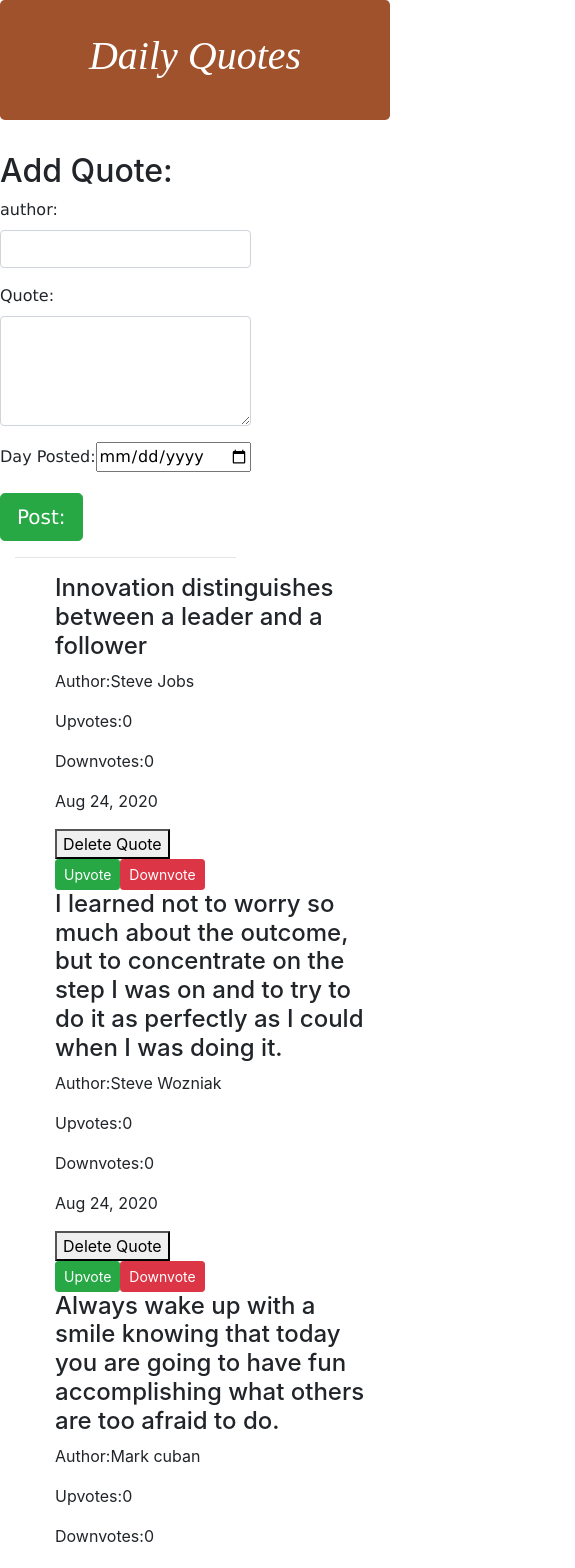
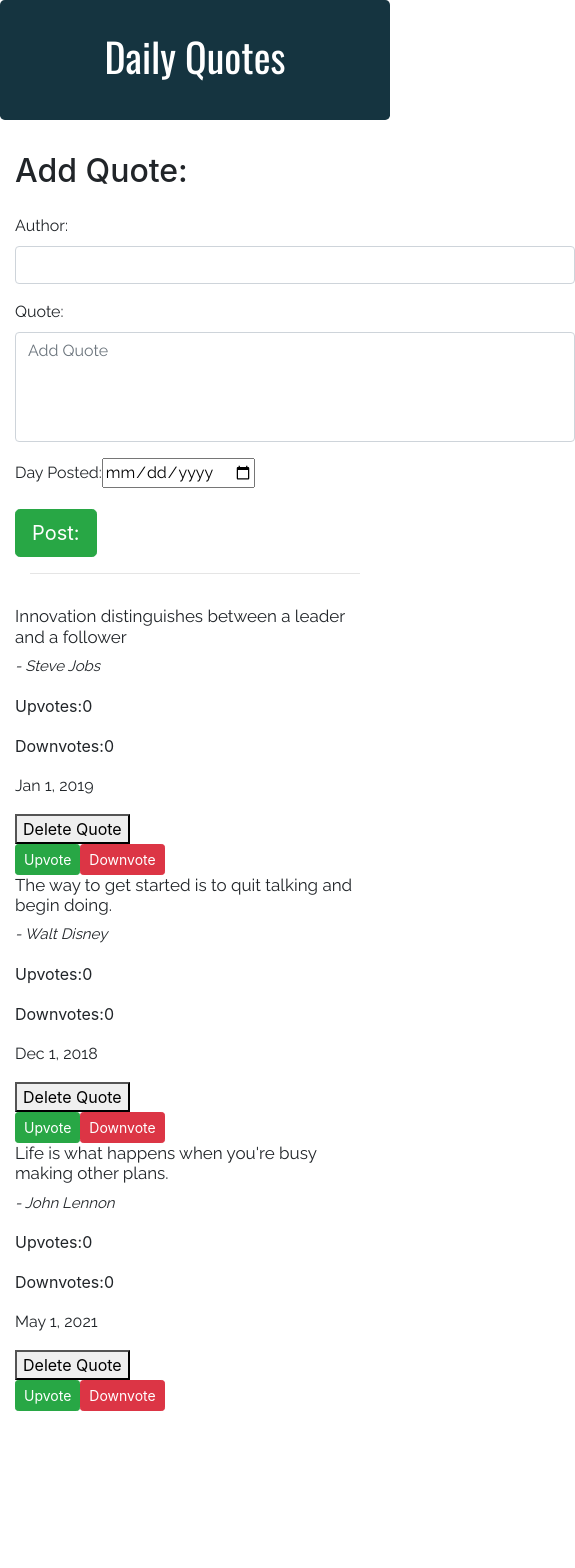
Before and after one commit to casio-ka/DailyQuotes, an Angular app: page / in a window 390 px wide. Shown: the top 1568 px of the page, 575 px wide, since content can reach past the window. After the commit the page ends 1411 px from the top, so only its background shows below. Built offline with nearby package versions, Linux system fonts and the light colour scheme.

Commit message:
finished debugging

```diff
--- a/src/app/app.component.css
+++ b/src/app/app.component.css
@@ -1,12 +1,37 @@
+/*Google fonts*/@import url('https://fonts.googleapis.com/css?family=Raleway');
+/*Google fonts*/@import url('https://fonts.googleapis.com/css?family=Barlow');
+/*Google fonts*/@import url('https://fonts.googleapis.com/css?family=Oswald');
+
+
+form{ max-width: 30em;
+    margin: 4em auto;
+    position: relative;
+    background: #f4f4f4; padding:
+    2em 3em;
+
+}
+
 header {
     text-align: center;
 }
 .jumbotron {
     color: white;
-    font-family: "Times New Roman", Times, serif;
-    font-style: italic;
-    font-weight: 900;
-    background-color: sienna;
-
+    font-family:Oswald;
+    text-align: center;
+    font-size: 50px;
+    background-color: #153440;
 
 }
+.author {
+    font-family: Raleway;
+    font-style: italic;
+}
+
+@media (max-width: 740px) {
+    .full-height,
+    .full-height body,
+    .full-height header,
+    .full-height header .view {
+      height: 1040px;
+    }
+  }
--- a/src/app/fill-form/fill-form.component.css
+++ b/src/app/fill-form/fill-form.component.css
@@ -0,0 +1,24 @@
+/*Google fonts*/@import url('https://fonts.googleapis.com/css?family=Raleway');
+/*Google fonts*/@import url('https://fonts.googleapis.com/css?family=Barlow');
+/*Google fonts*/@import url('https://fonts.googleapis.com/css?family=Oswald');
+
+
+form{
+    max-width: 25em;
+    margin: 1em auto;
+}
+.author {
+    font-family:Raleway ;
+    font-style: italic;
+    font-size: 15px;
+}
+.upvote {
+    font-family: Raleway;
+}
+
+.downvote {
+    font-family: Raleway;
+}
+.date {
+    font-family: Raleway;
+}
--- a/src/app/fill-form/fill-form.component.html
+++ b/src/app/fill-form/fill-form.component.html
@@ -1,16 +1,16 @@
 <div>
 
-	<p>
-		Author:{{quote.author}}
+	<p class="author">
+	    - {{quote.author}}
 	</p>
-    <p>
+    <p class="upvotes">
       Upvotes:{{quote.upvotes}}
     </p>
-    <p>
+    <p class="downvotes">
       Downvotes:{{quote.downvotes}}
     </p>
 
-	<p>{{quote.completeDate|date}}</p>
+	<p class="date">{{quote.completeDate|date}}</p>
 
 <button (click) = 'quoteDelete(true)'>Delete Quote</button>
 
--- a/src/app/fill-form/fill-form.component.ts
+++ b/src/app/fill-form/fill-form.component.ts
@@ -9,8 +9,6 @@ import { Quote } from '../quote';
 export class FillFormComponent implements OnInit {
   @Input() quote:Quote
 
-  upvotes=0;
-  downvotes=0;
 
   @Output() isComplete = new EventEmitter<boolean>();
   quoteDelete(complete:boolean){
--- a/src/app/form/form.component.css
+++ b/src/app/form/form.component.css
@@ -1,3 +1,29 @@
-.container-fluid {
-    font-family: 'Lucida Sans', 'Lucida Sans Regular', 'Lucida Grande', 'Lucida Sans Unicode', Geneva, Verdana, sans-serif;
+
+textarea {
+    resize: none;
+    font-family: "Raleway";
+    min-width: 35em;
+    overflow: visible;
+    background-blend-mode: color-burn;
 }
+.form-group {
+    background: #fff;
+    padding: 0;
+    margin: 1em auto;
+    font-family: "Raleway";
+
+}
+
+.h2 {
+    font-family: Raleway;
+    color: #397373;
+}
+
+@media (max-width: 740px) {
+    .full-height,
+    .full-height body,
+    .full-height header,
+    .full-height header .view {
+      height: 1040px;
+    }
+  }
--- a/src/app/form/form.component.html
+++ b/src/app/form/form.component.html
@@ -1,22 +1,23 @@
 <h2>Add Quote:</h2>
+
 <div class="container-fluid">
     <div class="row">
       <form (ngSubmit)='submitQuote()' #Form='ngForm'>
 
           <!-- Author Input -->
           <div class="form-group">
-            <label for="author">author:</label>
+            <label for="author">Author:</label>
             <input type="text" required class="form-control" id="author" [(ngModel)]="newQuote.author" name="author" #name="ngModel" required>
              </div>
 
              <!-- Quote Body Input -->
           <div class="form-group">
             <label for="quote">Quote:</label>
-             <textarea class="form-control" id="description" rows="4" [(ngModel)]="newQuote.quote" name="quote" #description="ngModel" required></textarea>
+             <textarea class="form-control" id="description" rows="4" placeholder="Add Quote" [(ngModel)]="newQuote.quote" name="quote" #description="ngModel" required></textarea>
             </div>
 
             <!-- Date Input -->
-            <div class="form-group">
+            <div class="form-group forme">
                 <label for="complete">Day Posted:</label>
                 <input type='date' id="complete" [(ngModel)]="newQuote.completeDate" name="completeDate" #completeDate="ngModel" required>
               </div>
--- a/src/app/highlight.directive.ts
+++ b/src/app/highlight.directive.ts
@@ -7,7 +7,7 @@ export class HighlightDirective {
 
   constructor(private eleRef: ElementRef) {
 
-    eleRef.nativeElement.style.background = '#176273';
+    eleRef.nativeElement.style.background = '#D98A29';
    }
 
 }
--- a/src/app/quote.ts
+++ b/src/app/quote.ts
@@ -10,7 +10,6 @@ export class Quote {
       this.id = id;
       this.author = author;
       this.quote = quote;
-      this.completeDate = new Date;
 
     }
 }
--- a/src/app/quote/quote.component.css
+++ b/src/app/quote/quote.component.css
@@ -1,13 +1,12 @@
+/*Google fonts*/@import url('https://fonts.googleapis.com/css?family=Raleway');
+/*Google fonts*/@import url('https://fonts.googleapis.com/css?family=Barlow');
 
-header {
-    text-align: center;
+.start {
+    background: url("https://mir-s3-cdn-cf.behance.net/project_modules/2800_opt_1/aef12e98222807.5ed76ca3ccfa6.jpg")no-repeat center center;
+    background-size: cover;
+  }
+
+.h4 {
+    font-family: Raleway;
+    font-size: 17px;
 }
-.jumbotron {
-    color: white;
-    font-family: "Times New Roman", Times, serif;
-    font-style: italic;
-    font-weight: 900;
-    background-color: sienna;
-
-
-}
--- a/src/app/quote/quote.component.html
+++ b/src/app/quote/quote.component.html
@@ -1,17 +1,13 @@
 <div class="container">
   <div class="row">
+    <div class="col-md-6 form-group">
       <app-form (addQuote)="addNewQuote($event)"></app-form>
     </div>
-</div>
-
-<div class="container">
-  <ul>
+    <div class="col-md-6">
       <div class="QuoteList" *ngFor="let quote of quotes; let i = index">
-      <div class="tabs">
-        <div class="row">
-          <div class="col-md-12">
         <p
-              class="h4 h4-responsive" appHighlight
+          class="h4 h4-responsive"
+          appHighlight
           *ngIf="highestUpvote() === quote.upvotes && quote.upvotes > 0"
         >
           {{ quote.quote }}
@@ -27,15 +23,15 @@
           [quote]="quote"
           (isComplete)="deleteQuote($event, i)"
         ></app-fill-form>
-            <button class="link-black btn btn-sm btn-success" (click)="upvote(i)"><i class="fa fa-thumbs-o-up margin-r-5"></i>
+        <button class="link-black btn btn-sm btn-success" (click)="upvote(i)">
+          <i class="fa fa-thumbs-o-up margin-r-5"></i>
           Upvote
         </button>
-            <button class="link-black btn btn-danger btn-sm" (click)="downvote(i)"><i class="fa fa-thumbs-o-down margin-r-5"></i>
+        <button class="link-black btn btn-danger btn-sm" (click)="downvote(i)">
+          <i class="fa fa-thumbs-o-down margin-r-5"></i>
           Downvote
         </button>
       </div>
     </div>
   </div>
 </div>
-  </ul>
-</div>
--- a/src/app/quote/quote.component.ts
+++ b/src/app/quote/quote.component.ts
@@ -12,18 +12,20 @@ export class QuoteComponent implements OnInit {
       1,
       "Innovation distinguishes between a leader and a follower",
       "Steve Jobs",
-      new Date(2018.09, 20)
+      new Date(2018.20, 12)
     ),
+
     new Quote(
       2,
-      "I learned not to worry so much about the outcome, but to concentrate on the step I was on and to try to do it as perfectly as I could when I was doing it.",
-      "Steve Wozniak",
+      "The way to get started is to quit talking and begin doing.",
+      "Walt Disney",
       new Date(2018.11, 11)
     ),
+
     new Quote(
       3,
-      "Always wake up with a smile knowing that today you are going to have fun accomplishing what others are too afraid to do.",
-      "Mark cuban",
+      "Life is what happens when you're busy making other plans.",
+      "John Lennon",
       new Date(2019.01, 28)
     ),
   ];
```
Lines whose indentation alone changed are shown as unchanged.
